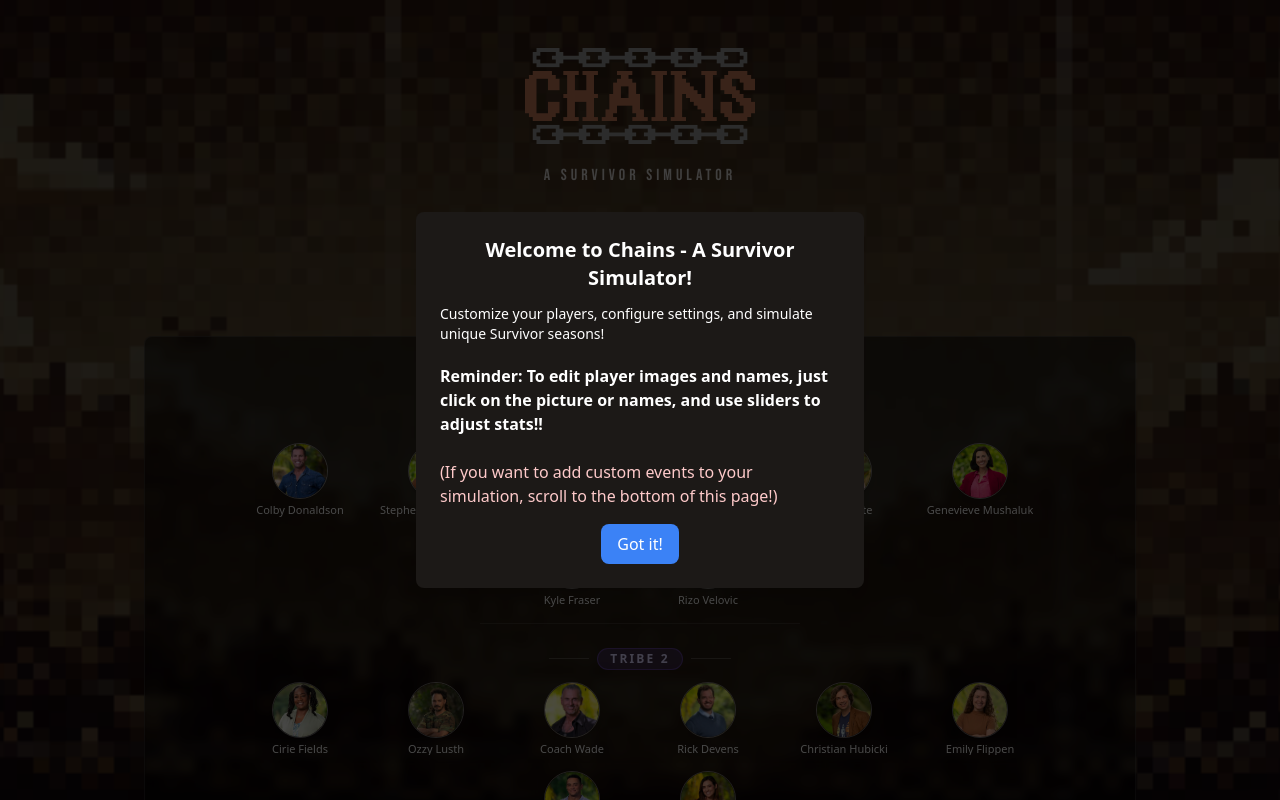
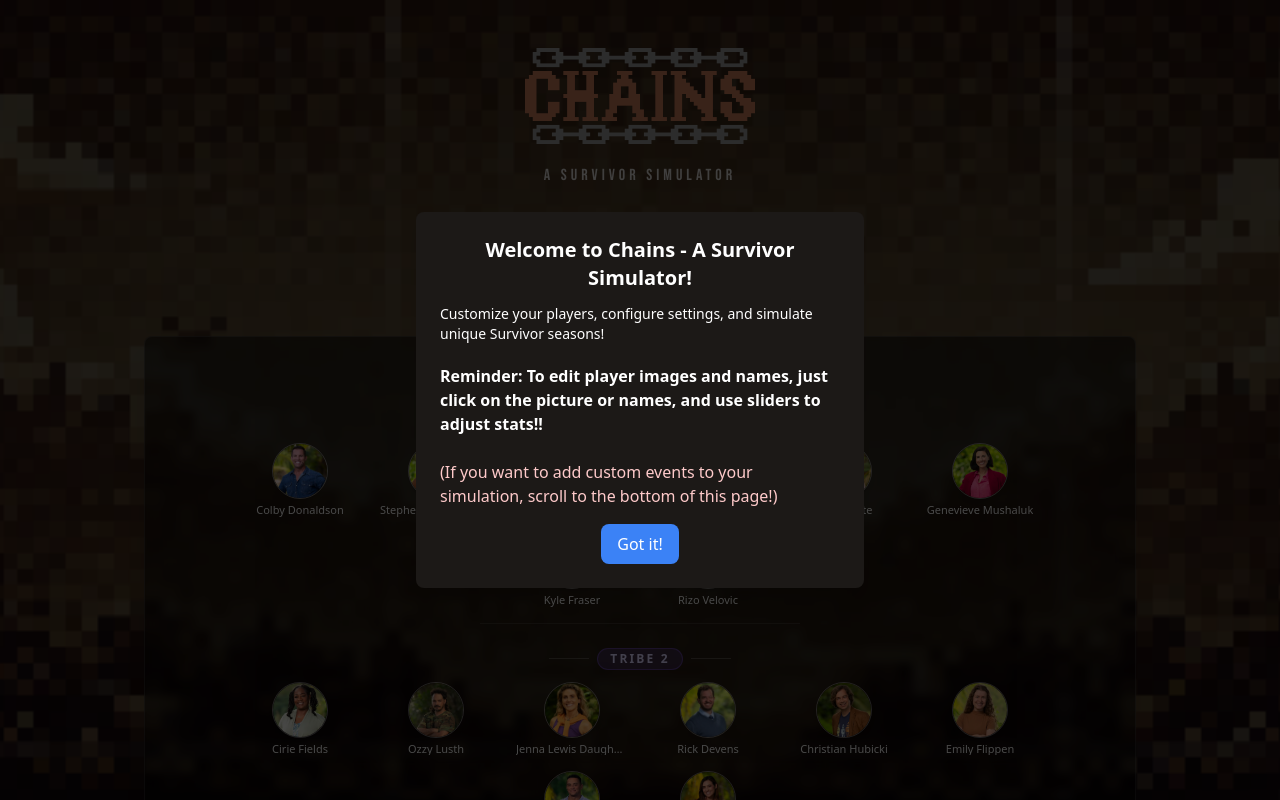
Before and after one commit to nicholasmentzer/survivorsim, a Next.js app: page / in a window 1280 px wide. Shown: the top 800 px of the page. Built offline with nearby package versions, Linux system fonts and the light colour scheme.

Commit message:
updated tribes

```diff
--- a/src/app/data/players.json
+++ b/src/app/data/players.json
@@ -1053,7 +1053,7 @@
       },
       {
          "id":59,
-         "name":"Jenna Lewis",
+         "name":"Jenna Lewis Daugherty",
          "premerge":5,
          "postmerge":5,
          "likeability":5,
--- a/src/app/page.js
+++ b/src/app/page.js
@@ -39,7 +39,7 @@ const DEFAULT_S50_TRIBES = {
   tribe2: [
     "Cirie Fields",
     "Ozzy Lusth",
-    "Coach Wade",
+    "Jenna Lewis Daugherty",
     "Rick Devens",
     "Christian Hubicki",
     "Emily Flippen",
@@ -53,7 +53,7 @@ const DEFAULT_S50_TRIBES = {
     "Mike White",
     "Chrissy Hofbeck",
     "Kamilla Karthigesu",
-    "Jenna Lewis",
+    "Coach Wade",
     "Dee Valladares",
   ],
 };
```
